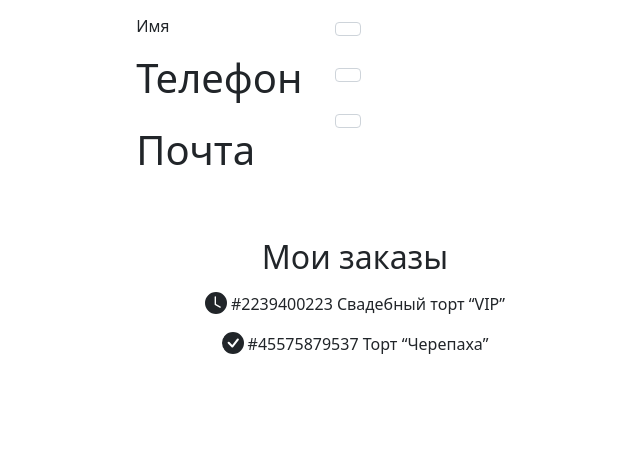
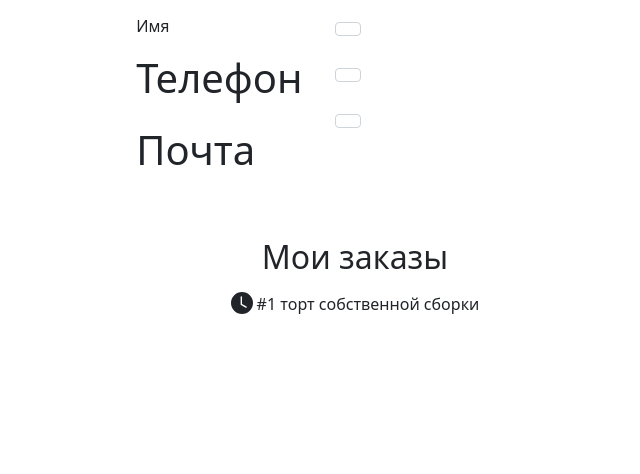
Before and after one commit to evgen4ikrus/BakeCake, a Django app: page /lk-order in a window 1280 px wide. Shown: the part 398-872 px from the top of the page, without its empty margins (285-925 px from the left). Run offline with Django 3.2, Linux system fonts and the light colour scheme; a user stored in the database is signed in; tables that the repository leaves empty hold one stand-in row (values such as "Sample post"); parts of the project's set-up code (start-up, migrations or seed data) failed here and were passed over.

Commit message:
display user orders on lk-order page

```diff
--- a/cakes/templates/lk-order.html
+++ b/cakes/templates/lk-order.html
@@ -59,69 +59,43 @@
 				</div>
 			</v-form>
 			<h2 class="fs_40 cake_pink mt-5">Мои заказы</h2>
+        {% for order in orders %}
           <section class="my-2">
-				<span class="cake_blue lk__order d-flex" data-bs-toggle="modal" data-bs-target="#OrderModal2">
+            <span class="cake_blue lk__order d-flex" data-bs-toggle="modal" data-bs-target="#OrderModa{{order.id}}">
               <svg xmlns="http://www.w3.org/2000/svg" width="22" height="22" fill="currentColor" class="bi bi-clock-fill" viewBox="0 0 16 16">
+                {% if order.status == 2 %}
+                  <path d="M16 8A8 8 0 1 1 0 8a8 8 0 0 1 16 0zm-3.97-3.03a.75.75 0 0 0-1.08.022L7.477 9.417 5.384 7.323a.75.75 0 0 0-1.06 1.06L6.97 11.03a.75.75 0 0 0 1.079-.02l3.992-4.99a.75.75 0 0 0-.01-1.05z"/>
+                {% else %}
                   <path d="M16 8A8 8 0 1 1 0 8a8 8 0 0 1 16 0zM8 3.5a.5.5 0 0 0-1 0V9a.5.5 0 0 0 .252.434l3.5 2a.5.5 0 0 0 .496-.868L8 8.71V3.5z"/>
+                {% endif %}
                   </svg>
-					<span class="ms-1">#2239400223 Свадебный торт “VIP”</span>
+                  <span class="ms-1">#{{ order.id }} торт собственной сборки</span>
                 </span>
-				<aside class="modal fade" id="OrderModal2" tabindex="-1" aria-labelledby="ModalLabel2" aria-hidden="true">
+                <aside class="modal fade" id="OrderModa{{order.id}}" tabindex="-1" aria-labelledby="ModalLabe{{order.id}}" aria-hidden="true">
                   <div class="modal-dialog">
                     <div class="modal-content">
               	      <div class="modal-header">
-								<h5 class="modal-title cake_pink" id="ModalLabel2">#2239400223 Свадебный торт “VIP””</h5>
+                        <h5 class="modal-title cake_pink" id="ModalLabel2">#{{ order.id }} торт собственной сборки</h5>
                         <button type="button" class="btn-close" data-bs-dismiss="modal" aria-label="Close"></button>
                       </div>
                     <div class="modal-body">
-								<span class="cake_blue">Уровней: 1</span><br>
-								<span class="cake_blue">Форма: круг</span><br>
-								<span class="cake_blue">Топпинг: без</span><br>
-								<span class="cake_blue">Ягоды: нет</span><br>
-								<span class="cake_blue">Декор: нет</span><br>
-								<span class="cake_blue">Без надписи</span><br>
-								<span class="cake_pink">Цена: 1000₽</span>
+                      <span class="cake_blue">Уровней: {{ order.cake_size }}</span><br>
+                      <span class="cake_blue">Форма: {{ order.cake_form }}</span><br>
+                      <span class="cake_blue">Топпинг: {{ order.cake_topping }}</span><br>
+                      <span class="cake_blue">Ягоды: {% if order.cake_berry %}{{order.cake_berry}}{% else %}нет{% endif %}</span><br>
+                      <span class="cake_blue">Декор: {% if order.cake_decor %}{{order.cake_decor}}{% else %}нет{% endif %}</span><br>
+                      <span class="cake_blue">{% if order.cake_caption %}Надпись: {{order.cake_caption}}{% else %}Без надписи{% endif %}</span><br>
+                      <span class="cake_pink">Цена: {{ order.total_cost }}</span>
                     </div>
                   <div class="modal-footer d-flex justify-content-between">
-								<span class="cake_blue d-flex">Статус: В доставке</span>
-								<span class="cake_blue d-flex align-items-center">Время доставки: ?</span>
+                    <span class="cake_blue d-flex">Статус: {{ order.get_status_display }}</span>
+                    <span class="cake_blue d-flex align-items-center">Дата и время доставки: {{ order.delivery_time }}</span>
                   </div>
                 </div>
               </div>
             </aside>
           </section>
-			<section class="my-2">
-				<span class="cake_blue lk__order d-flex" data-bs-toggle="modal" data-bs-target="#OrderModal1">
-					<svg xmlns="http://www.w3.org/2000/svg" width="22" height="22" fill="currentColor" class="bi bi-check-circle-fill" viewBox="0 0 16 16">
-						<path d="M16 8A8 8 0 1 1 0 8a8 8 0 0 1 16 0zm-3.97-3.03a.75.75 0 0 0-1.08.022L7.477 9.417 5.384 7.323a.75.75 0 0 0-1.06 1.06L6.97 11.03a.75.75 0 0 0 1.079-.02l3.992-4.99a.75.75 0 0 0-.01-1.05z"/>
-					</svg>
-					<span class="ms-1">#45575879537 Торт “Черепаха”</span>
-				</span>
-				<aside class="modal fade" id="OrderModal1" tabindex="-1" aria-labelledby="ModalLabel1" aria-hidden="true">
-					<div class="modal-dialog">
-						<div class="modal-content">
-							<div class="modal-header">
-								<h5 class="modal-title cake_pink" id="ModalLabel1">#45575879537 Торт “Черепаха”</h5>
-								<button type="button" class="btn-close" data-bs-dismiss="modal" aria-label="Close"></button>
-							</div>
-							<div class="modal-body">
-								<span class="cake_blue">Уровней: 2</span><br>
-								<span class="cake_blue">Форма: квадрат</span><br>
-								<span class="cake_blue">Топпинг: белый соус</span><br>
-								<span class="cake_blue">Ягоды: безе</span><br>
-								<span class="cake_blue">Декор: нет</span><br>
-								<span class="cake_blue">С днём рождения</span><br>
-								<span class="cake_pink">Цена: 2550₽</span>
-							</div>
-							<div class="modal-footer d-flex justify-content-between">
-								<span class="cake_blue">Статус: Выполнен</span>
-								<span class="cake_blue">Время доставки: ?</span>
-							</div>
-						</div>
-					</div>
-				</aside>
-			</section>
-
+        {% endfor %}
 			<button class="btn text-white rounded-pill align-self-end px-5 mt-3 shadow-none cake__button cake__bg_pink">Выйти</button>
 		</div>
 	</div>
--- a/cakes/views.py
+++ b/cakes/views.py
@@ -90,7 +90,10 @@ def index(request):
 
 
 def view_lk_order(request):
-    return render(request, 'lk-order.html')
+    user = request.user
+    customer = Customer.objects.get(user=user)
+    orders = Order.objects.filter(customer=customer)
+    return render(request, 'lk-order.html', context={'orders': orders})
 
 
 def view_lk(request):
```
Lines whose indentation alone changed are shown as unchanged.
